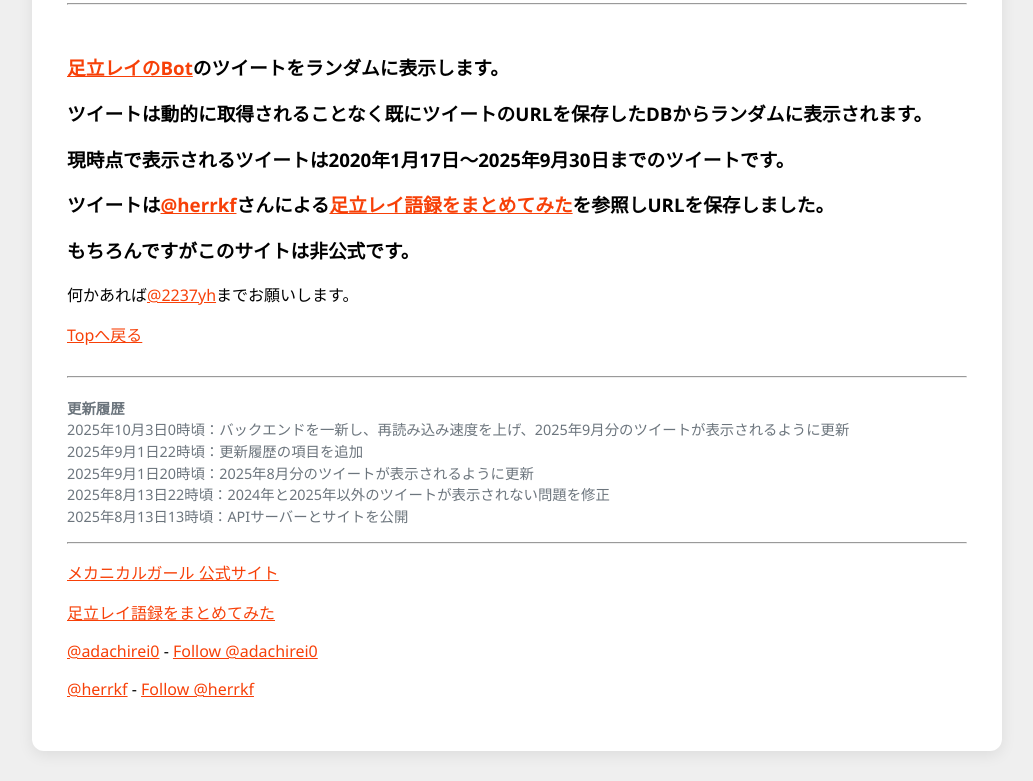
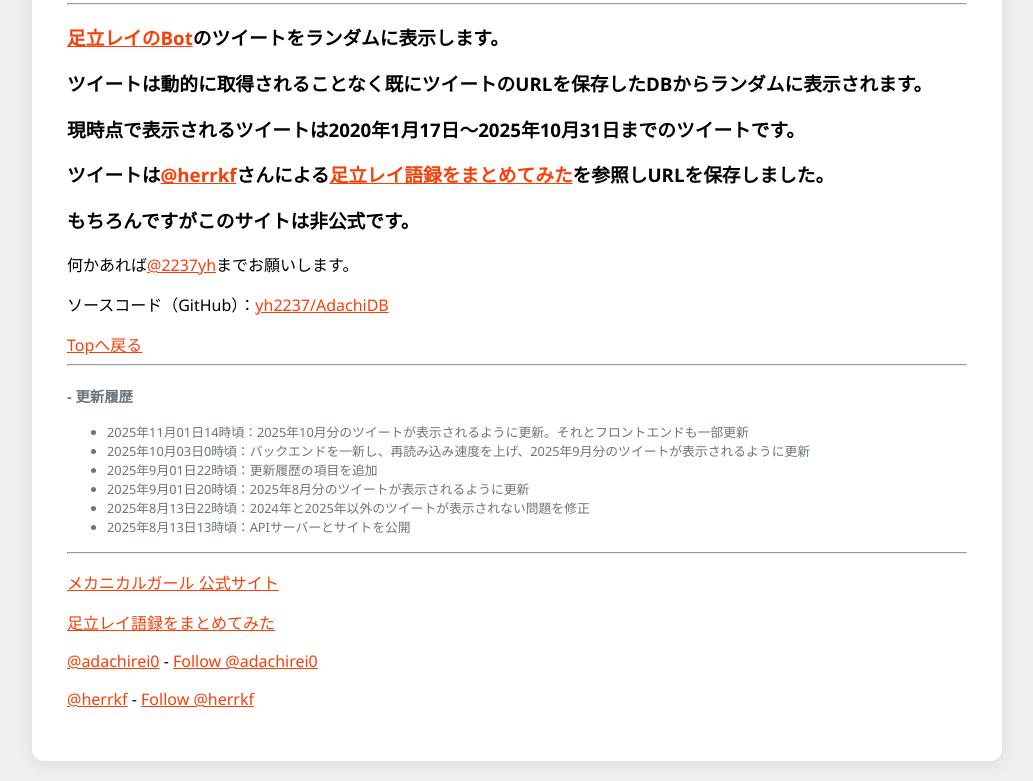
Before and after one commit to yh2237/AdachiDB, a website: page frontend/about.html in a window 1280 px wide. Shown: the part 152-933 px from the top of the page, without its empty margins (123-1156 px from the left). Drawn offline with Linux system fonts and the light colour scheme.

Commit message:
about.htmlに更新履歴を追加し、index.htmlに直書きされていたjsをindex.jsに移動。

```diff
--- a/config/config.yml
+++ b/config/config.yml
@@ -1,5 +1,5 @@
 server:
-  url: 'localhost'
+  url: 'adachi.2237yh.net'
   port: 3000
   frontend: true
   openAPI: true
--- a/frontend/about.html
+++ b/frontend/about.html
@@ -12,24 +12,27 @@
         <div class="main-content2">
             <h1 class="title">このサイトについて</h1>
             <hr>
-            <br>
             <h3>
             <p><a href="https://x.com/@adachirei0" target="_blank">足立レイのBot</a>のツイートをランダムに表示します。</p>
             <p>ツイートは動的に取得されることなく既にツイートのURLを保存したDBからランダムに表示されます。</p>
-            <p>現時点で表示されるツイートは2020年1月17日～2025年9月30日までのツイートです。</p>
+            <p>現時点で表示されるツイートは2020年1月17日～2025年10月31日までのツイートです。</p>
             <p>ツイートは<a href="https://x.com/herrkf" target="_blank">@herrkf</a>さんによる<a href="https://herrkf.com/adachi-words" target="_blank">足立レイ語録をまとめてみた</a>を参照しURLを保存しました。</p>
             <p><b>もちろんですがこのサイトは非公式です。</b></p>
             </h3>
             <p>何かあれば<a href="https://x.com/2237yh" target="_blank">@2237yh</a>までお願いします。</p>
-            <a href="index.html">Topへ戻る</a>
-            <br><br><hr>
+            <p>ソースコード（GitHub）：<a href="https://github.com/yh2237/AdachiDB/" target="_blank">yh2237/AdachiDB</a></p>
+            <a href="index.html">Topへ戻る</a><br>
+            <hr>
             <p class="UpdateHistory">
-                <b>更新履歴</b><br>
-                2025年10月3日0時頃：バックエンドを一新し、再読み込み速度を上げ、2025年9月分のツイートが表示されるように更新<br>
-                2025年9月1日22時頃：更新履歴の項目を追加<br>
-                2025年9月1日20時頃：2025年8月分のツイートが表示されるように更新<br>
-                2025年8月13日22時頃：2024年と2025年以外のツイートが表示されない問題を修正<br>
-                2025年8月13日13時頃：APIサーバーとサイトを公開<br>
+                <b>- 更新履歴</b>
+                <ul class="UpdateHistoryLINE">
+                    <li>2025年11月01日14時頃：2025年10月分のツイートが表示されるように更新。それとフロントエンドも一部更新</li>
+                    <li>2025年10月03日0時頃：バックエンドを一新し、再読み込み速度を上げ、2025年9月分のツイートが表示されるように更新</li>
+                    <li>2025年9月01日22時頃：更新履歴の項目を追加</li>
+                    <li>2025年9月01日20時頃：2025年8月分のツイートが表示されるように更新</li>
+                    <li>2025年8月13日22時頃：2024年と2025年以外のツイートが表示されない問題を修正</li>
+                    <li>2025年8月13日13時頃：APIサーバーとサイトを公開</li>
+                </ul>
             </p>
             <hr>
             <p><a href="https://mechanicalgirl.jp/" target="_blank">メカニカルガール 公式サイト</a></p>
--- a/frontend/css/style.css
+++ b/frontend/css/style.css
@@ -128,6 +128,11 @@
     line-height: 1.5em;
 }
 
+.UpdateHistoryLINE {
+    color: #6c757d;
+    font-size: 80%;
+}
+
 @media (max-width: 600px) {
     .main-content {
         padding: 25px;
--- a/frontend/index.html
+++ b/frontend/index.html
@@ -9,10 +9,10 @@
     <link rel="stylesheet" href="css/style.css">
     <link rel="icon" href="img/favicon.ico">
 
-    <meta property="og:site_name" content="ランダム足立語録" />
-    <meta property="og:type" content="article" />
-    <meta property="og:url" content="https://adachi.2237yh.net/" />
-    <meta property="og:image" content="https://adachi.2237yh.net/img/ogp.png" />
+    <meta property="og:site_name" content="ランダム足立語録">
+    <meta property="og:type" content="article">
+    <meta property="og:url" content="https://adachi.2237yh.net/">
+    <meta property="og:image" content="https://adachi.2237yh.net/img/ogp.png">
 </head>
 <body>
     <div class="main-content">
@@ -30,73 +30,11 @@
                 Xに投稿
             </button>
             <br><br>
-            <a href="10cont.html">10連ガチャ版</a> |
-            <a href="about.html">このサイトについて</a>
+            <a href="/10cont.html">10連ガチャ版</a> | <a href="https://adachi.2237yh.net/about.html">このサイトについて</a>
             <h2>足立レイの最近のツイート</h2>
             <a class="twitter-timeline" href="https://twitter.com/adachirei0?ref_src=twsrc%5Etfw">@adachirei0 の最近のツイート</a> <script async src="https://platform.twitter.com/widgets.js" charset="utf-8"></script>
     </div>
-
     <script type="module" src="js/post-button.js"></script>
-    <script type="module">
-        import { initPostButton } from './js/post-button.js';
-
-        const tweetEmbedContainer = document.querySelector('.tweet-embed-container');
-        const loadingMessage = document.getElementById('loading-message');
-        const refreshButton = document.getElementById('refresh-button');
-
-        const fetchRandomPostAndEmbed = async () => {
-            loadingMessage.textContent = '読み込み中...';
-            loadingMessage.style.display = 'block';
-            loadingMessage.classList.remove('error');
-            tweetEmbedContainer.innerHTML = '';
-            initPostButton('post-button', '');
-
-            try {
-                const apiResponse = await fetch(`/api/posts/random`);
-                const data = await apiResponse.json();
-
-                if (!apiResponse.ok) {
-                    throw new Error(data.error || `APIエラー: ${apiResponse.status}`);
-                }
-
-                const post = data;
-
-                if (post && post.embed) {
-                    tweetEmbedContainer.innerHTML = post.embed;
-                    const postText = `${post.url}\n\n#ランダム足立語録\nhttps://adachi.2237yh.net`;
-                    initPostButton('post-button', postText);
-
-                    if (window.twttr && window.twttr.widgets) {
-                        window.twttr.widgets.load(tweetEmbedContainer);
-                    } else {
-                        const script = document.createElement('script');
-                        script.src = 'https://platform.twitter.com/widgets.js';
-                        script.async = true;
-                        script.charset = 'utf-8';
-                        script.onload = () => {
-                            if (window.twttr && window.twttr.widgets) {
-                                window.twttr.widgets.load(tweetEmbedContainer);
-                            }
-                        };
-                        document.body.appendChild(script);
-                    }
-                } else {
-                    tweetEmbedContainer.innerHTML = '<p class="message">投稿が見つかりませんでした(´・ω・｀)</p>';
-                }
-            } catch (err) {
-                console.error("投稿の取得または埋め込み中にエラーが発生しました:", err);
-                loadingMessage.textContent = `エラー: ${err.message}`;
-                loadingMessage.classList.add('error');
-                tweetEmbedContainer.innerHTML = '';
-            } finally {
-                if (loadingMessage.classList.contains('error') || tweetEmbedContainer.innerHTML !== '') {
-                    loadingMessage.style.display = 'none';
-                }
-            }
-        };
-
-        document.addEventListener('DOMContentLoaded', fetchRandomPostAndEmbed);
-        refreshButton.addEventListener('click', fetchRandomPostAndEmbed);
-    </script>
+    <script type="module" src="js/index.js"></script>
 </body>
 </html>
```
Also changed, not shown: frontend/js/index.js (added, +59 -0 lines), frontend/img/ogp.png, 1 other file.
